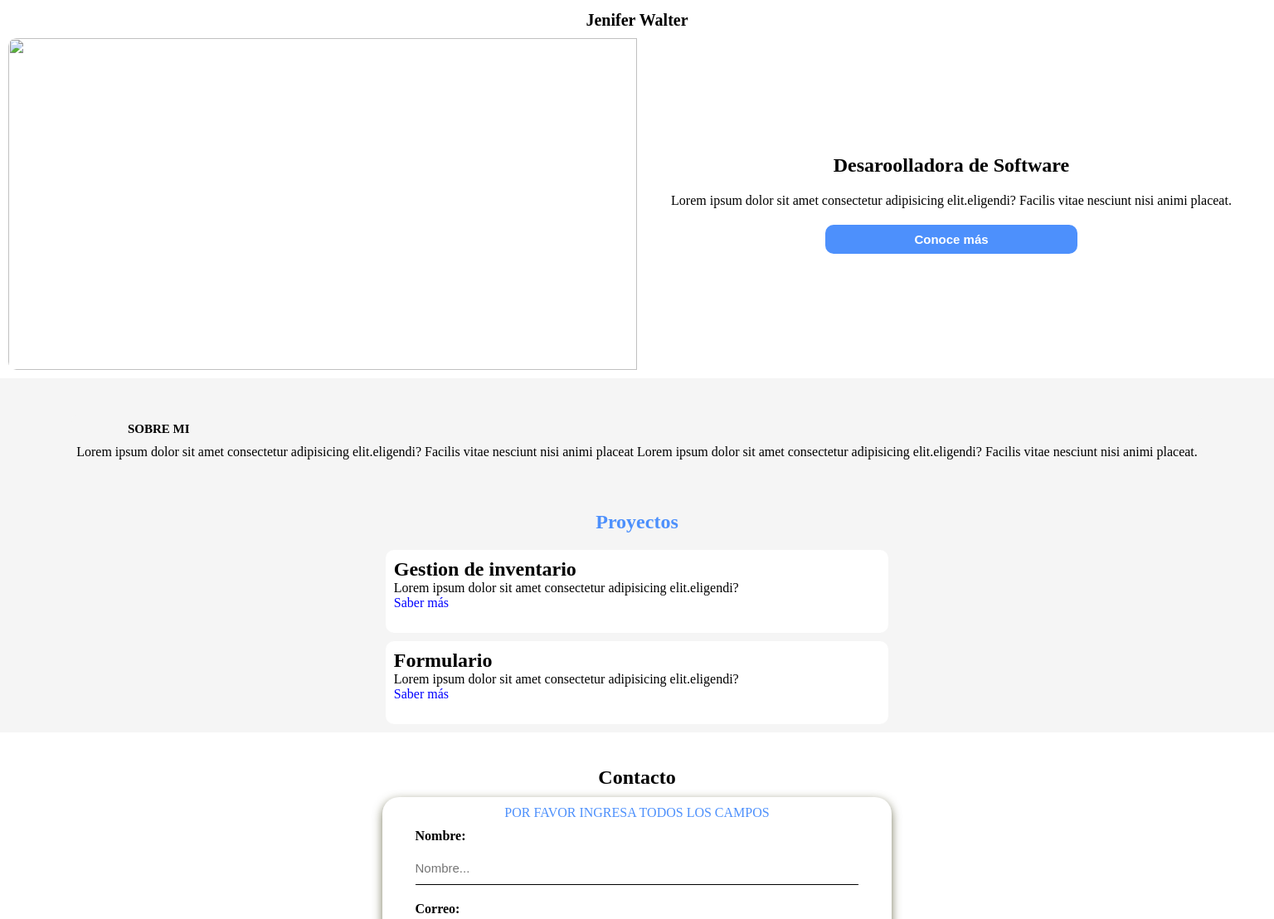
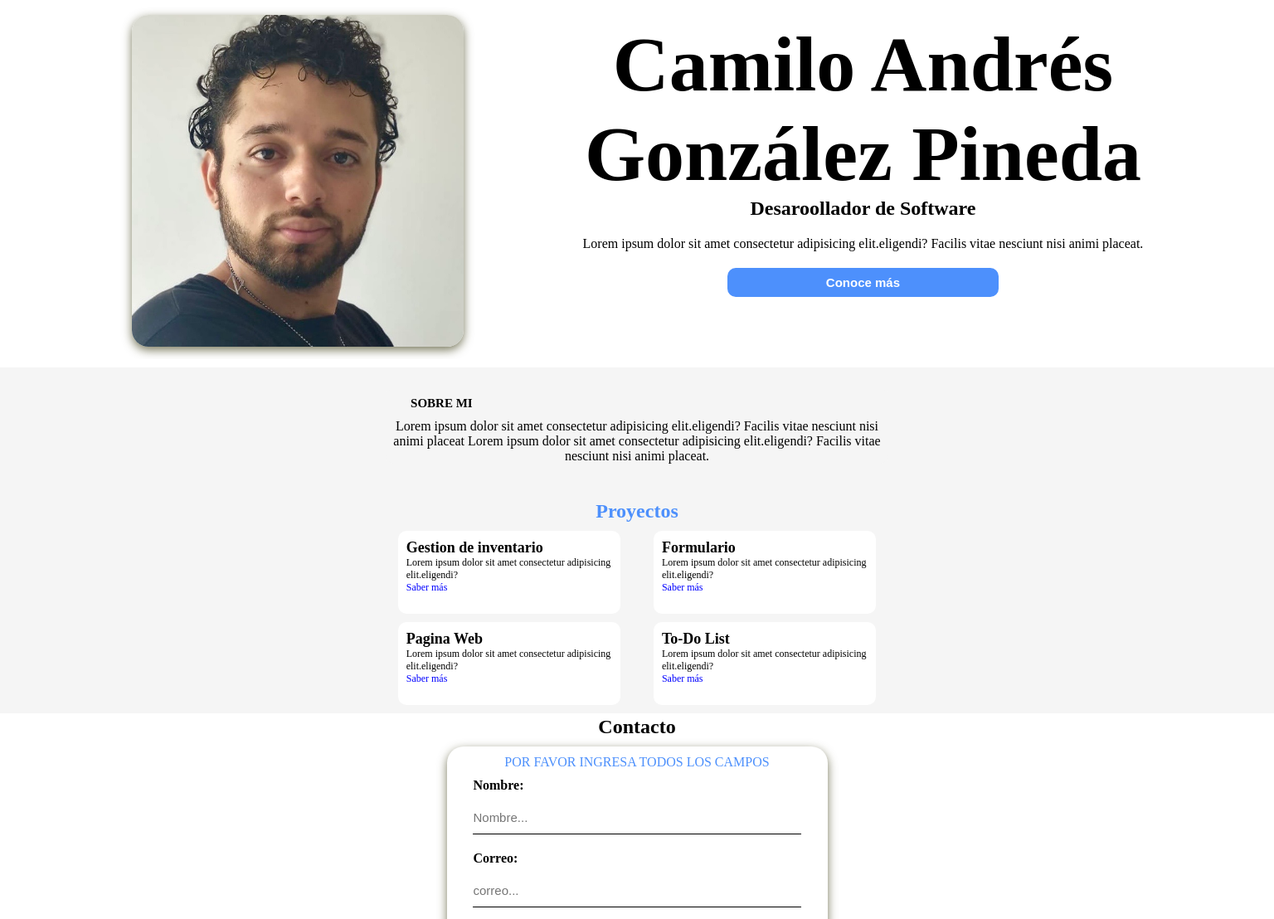
Before and after one commit to CamiloGonzalezPineda/PortaPets, a plain HTML site: page index.html in a window 1536 px wide. Shown: the part 47-1155 px from the top of the page at 83% size. Drawn offline with Linux system fonts and the light colour scheme.

Commit message:
Actualiza

```diff
--- a/css/index.css
+++ b/css/index.css
@@ -4,6 +4,9 @@
     padding: 0;
 }
 /*MENU PRINCIPAL*/
+body{
+    min-width: 420px;
+}
 header{
     width: 100%;
     height: auto;
@@ -12,6 +15,7 @@ header{
     align-items: center;
     flex-direction: column;
     gap: 20px;
+
 }
 nav{
     display: flex;
@@ -21,9 +25,10 @@ nav{
     height: 40px;
     background-color: black;
     color: white;
+
 }
 h1{
-    font-size: 20px;
+    font-size: 24px;
 }
 ul{
     width: 100%;
@@ -71,17 +76,19 @@ h2{
     width: 90%;
     height: 400px;
     background-color: rgb(255, 255, 255);
-    border-radius: 10px 10px 0px 0px;
-    border: 10px;
+    border-radius: 20px 20px 0px 0px;
     overflow: hidden;
-
+   padding: 10px;
 }
 img{
     width: 100%;
     height: 100%;
-    border-radius: 10px;
+    border-radius: 20px;
     object-fit: cover;
     object-position: center;
+    border-radius: 10px;
+    box-shadow:  0px 4px 12px rgba(64, 64, 24, 0.7);
+
 }
 /* CONTENEDOR DE LA DESCRIPCION*/
 .descripcion{
@@ -100,7 +107,7 @@ p{
     text-align: center;
 }
 .btnconoce{
-    width: 90%;
+    width: 40%;
     height: 35px;
     border: none;
     border-radius: 10px;
@@ -118,6 +125,7 @@ p{
     justify-content: center;
     align-items: center;
     padding: 10px;
+
 }
 .contenidosobremi{
     display: flex;
@@ -141,30 +149,35 @@ p{
 .tituloProyecto{
     color: rgb(77, 144, 252);
     margin: 10px;
-
-
 }
 .proyecto{
     width: 100%;
     height: auto;
     background-color: rgb(245, 245, 245);
     padding: 10px;
+
 }
 .contenedrProyecto {
-    display: flex;
-    justify-content: center;
-    align-items: center;
-    flex-direction: column;
+    display: grid;
+    grid-template-columns: repeat(auto-fit, minmax(200px,1fr));
+    grid-template-rows:  repeat(2,1fr);
     gap: 10px;
+    place-items: center;
+
 }
+
 /* SECCIÓN DE PROYECTOS*/
-.proyec{
-    width: 90%;
+
+
+.proyec1, .proyec2, .proyec3, .proyec4{
+    width: 100%;
     height: 100px;
     background-color: rgb(255, 255, 255);
     border-radius: 10px;
     padding: 10px;
+    font-size: 12px;
 }
+
 .tituloproyectos{
     text-align: left;
 }
@@ -202,7 +215,7 @@ legend{
 
 .formulario{ /*CONTEDOR DEL FORMULARIO*/
     width: 100%;
-    height: 490px;
+    height: auto;
     display: flex;
     justify-content: center;
     align-items: center;
@@ -210,6 +223,7 @@ legend{
     color: white;
     border-radius: 10px;
     gap: 10px;
+    border-style: solid;
 
 }
 form{
@@ -225,7 +239,6 @@ form{
     overflow: scroll;
     overflow-x: hidden;
     padding: 10px;
-
 }
 
 .enviar{/*BOTTON DE ENVIO FORMULARIO*/
@@ -268,44 +281,202 @@ input{
     margin: 10px;
     gap: 10px;
 }
+/*Tablets*/
+@media (min-width: 768px) {
+    nav{
+        width: 70%;
+        border-radius: 10px;
+
+    }
+
+ .contenedrProyecto{
+    width: 100%;
+    display: grid;
+    grid-template-columns: repeat(2, 1fr);
+    grid-template-rows: repeat(2,1fr);
+    place-items: center;
+}
+
+form{
+    width: 50%;
+
+}
+
+   .foto{
+    width: 90%;
+    height: 100%;
+    display: flex;
+    justify-content: center;
+    align-items: center;
+    background-color: rgb(255, 255, 255);
+   }
+    img{
+    width:300px;
+    height: 300px;
+    object-fit: contain;
+    object-position:center;
+    max-width: 100%;
+    border-radius: 20px;
+    }
+
+
+}
+
+/*Tamaño de desktop*/
+/* LAPTOP */
+@media (min-width: 1024px) {
+
+
+
+.separa{
+    width: 90%;
+    height: 450px;
+    flex-direction: row;
+    background-color: #ffffff;
+
+    }
+
+    .descripcion{
+    justify-content: flex-start;
+    width: 60%;
+    height: 100%;
+    border-radius: 0px;
+    background-color: #ffffff;
+    }
+   .foto{
+    width: 40%;
+    height: 100%;
+    display: flex;
+    justify-content: center;
+    align-items: center;
+    background-color: rgb(255, 255, 255);
+   }
+    img{
+    width:300px;
+    height: 300px;
+    object-fit: contain;
+    object-position:center;
+    max-width: 100%;
+    border-radius: 20px;
+    }
+    h1{
+    width: 100%;
+     height: 50%;
+    font-size: 60px;
+    font-weight: bold;
+    padding: 20px;
+    text-align: center;
+    }
+.contenedrProyecto{
+    width: 40%;
+}
+ .proyecto{
+    display: flex;
+    justify-content: center;
+    align-items: center;
+    flex-direction: column;
+    width: 100%;
+    height: auto;
+    padding: 10px;
+}
+
+.proyec1, .proyec2, .proyec3, .proyec4{
+    width: 90%;
+}
+form{
+   width: 30%;
+}
+
+}
+
+
 /*TAMAÑO DE PANTALLAS GRANDES*/
 @media (min-width: 1440px) {
+
+        nav{
+        width: 40%;
+        border-radius: 10px;
+    }
+
+    .contenidosobremi{
+        width: 40%;
+    }
 .separa{
-    background-color: #ffffff;
+    width: 90%;
+    height: 450px;
     flex-direction: row;
 }
 
 .foto{
+    width: 40%;
+    height: 100%;
     display: flex;
     justify-content: center;
     align-items: center;
-    border-radius: 10px 0px 0px 10px;
-    background-color: #ffffff;
-
+    border-radius: 0px;
+    background-color: rgb(255, 255, 255);
 
 }
 img{
-    width: 100%;
-    height: 100%;
-   object-fit: cover;
-   object-position:center;
-   border-radius: 00px 0px 0px 00px;
+    width:400px;
+    height: 400px;
+    object-fit: contain;
+    object-position:center;
+    max-width: 100%;
+    border-radius: 20px;
 
 }
 .descripcion{
-    height: 400px;
-    border-radius: 0px 0px 0px 0px;
+    justify-content: flex-start;;
+    width: 60%;
+    height: 100%;
+    border-radius: 0px;
+    background-color: #ffffff;
+}
+h1{
+    width: 100%;
+     height: 50%;
+     background-color: rgb(255, 255, 255);
+    font-size: 94px;
+    font-weight: bold;
+    padding: 20px;
+    text-align: center;
+}
+
+form{
+    width: 30%;
 
 }
 
-form{
-    width: 40%;
+.proyecto{
+    width: 100%;
+}
+.contenedrProyecto{
+    width: 100%;
+    display: grid;
+    grid-template-columns: repeat(2, 1fr);
+    grid-template-rows: repeat(2,1fr);
+    place-items: center;
+}
 
-}
-.proyec{
-    width: 40%;
-}
 .btnconoce{
     width: 40%;
 }
+
+.contenedrProyecto{
+    width: 40%;
 }
+ .proyecto{
+    display: flex;
+    justify-content: center;
+    align-items: center;
+    flex-direction: column;
+    width: 100%;
+    height: auto;
+    padding: 10px;
+}
+
+.proyec1, .proyec2, .proyec3, .proyec4{
+    width: 90%;
+}
+}
--- a/index.html
+++ b/index.html
@@ -1,11 +1,13 @@
 <!DOCTYPE html>
 <html lang="en">
+
 <head>
     <meta charset="UTF-8">
     <meta name="viewport" content="width=device-width, initial-scale=1.0">
     <title>Document</title>
     <link rel="stylesheet" href="css/index.css">
 </head>
+
 <body>
     <header>
         <!---------------------------MENU---------------------------------->
@@ -15,17 +17,18 @@
                 <li><a href="html/mascotas.html">Mascotas</a></li>
             </ul>
         </nav>
-               <h1>Jenifer Walter</h1>
     </header>
     <!------------------------------------SECCION PERFIL------------------------------------------>
 
     <section class="imagen">
         <div class="separa">
             <div class="foto">
-                        <img src="img/woman-2112292_1280.jpg" alt="">
+                <img src="img/cv.jpg" alt="">
             </div>
             <div class="descripcion">
-                    <h2>Desaroolladora de Software</h2>
+                <h1>Camilo Andrés González Pineda</h1>
+
+                <h2>Desaroollador de Software</h2>
                 <p>Lorem ipsum dolor sit amet consectetur adipisicing
                     elit.eligendi?
                     Facilis vitae nesciunt nisi animi placeat.</p>
@@ -50,19 +53,33 @@
     <!------------------------------------SECCIÓN PROYECTOS------------------------------------------>
 
     <section class="proyecto">
+        <h2 class="tituloProyecto">Proyectos</h2>
+        <div class="contenedrProyecto">
 
-                 <div class="contenedrProyecto">
-                                    <h2 class="tituloProyecto">Proyectos</h2>
 
-                        <div class="proyec">
+            <div class="proyec1">
                 <h2 class="tituloproyectos">Gestion de inventario</h2>
                 <p class="descrcionproyectos">Lorem ipsum dolor sit amet consectetur adipisicing
                     elit.eligendi?
                 </p>
                 <a class="sabermas" href="#">Saber más</a>
             </div>
-                        <div class="proyec">
+            <div class="proyec2">
                 <h2 class="tituloproyectos">Formulario</h2>
+                <p class="descrcionproyectos">Lorem ipsum dolor sit amet consectetur adipisicing
+                    elit.eligendi?
+                </p>
+                <a class="sabermas" href="#">Saber más</a>
+            </div>
+            <div class="proyec3">
+                <h2 class="tituloproyectos">Pagina Web</h2>
+                <p class="descrcionproyectos">Lorem ipsum dolor sit amet consectetur adipisicing
+                    elit.eligendi?
+                </p>
+                <a class="sabermas" href="#">Saber más</a>
+            </div>
+            <div class="proyec4">
+                <h2 class="tituloproyectos">To-Do List</h2>
                 <p class="descrcionproyectos">Lorem ipsum dolor sit amet consectetur adipisicing
                     elit.eligendi?
                 </p>
@@ -83,7 +100,7 @@
             </div>
             <div class="left">
                 <label for="">Correo:</label>
-                        <input type="text" placeholder="...">
+                <input type="text" placeholder="correo...">
             </div>
             <div class="left">
                 <label for="">Qué solicitas:</label>
@@ -96,4 +113,5 @@
 
     </header>
 </body>
+
 </html>
```
Also changed, not shown: html/expica.html (added, +43 -0 lines), img/cv.jpg (added), 2 other files. Lines whose indentation alone changed are shown as unchanged.
